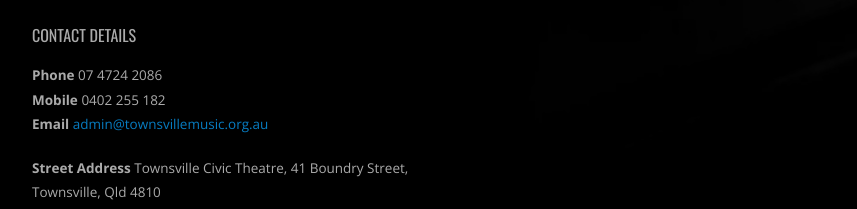
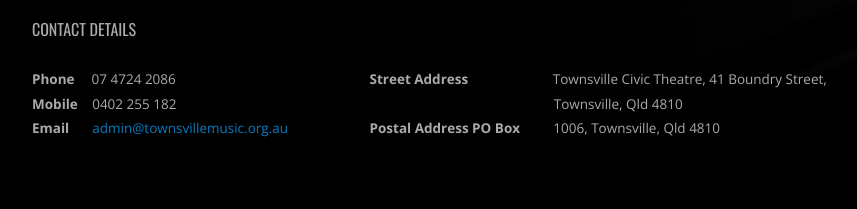
Before and after one commit to chrisshepherdson/cp1406-2010-a2, a PHP site: page /about.html in a window 1280 px wide. Shown: the part 524-733 px from the top of the page, without its empty margins (89-946 px from the left). Run offline with PHP 8.4, Linux system fonts and the light colour scheme.

Commit message:
Update style.css
Added 'about.html' specific styles

```diff
--- a/tcmc/css/style.css
+++ b/tcmc/css/style.css
@@ -311,7 +311,96 @@ img {
     border: solid 5px #FFF;
 }
 
+/* -------- About ---------- */
+.about-content {
+    margin-top: 4em;
+}
 
+    /* About intro */
+    .about-intro {
+
+    }
+
+    .about-intro-image {
+        width: 254px;
+        height: 180px;
+        float: left;
+        margin-right: 2em;
+        margin-bottom: 4em
+    }
+
+    .about-intro-image img{
+        width: 254px;
+        height: 180px;
+        border: solid 5px darkgray;
+    }
+
+    /* About contact */
+    .about-contact {
+        clear: both;
+    }
+
+    .about-contact-info-1 {
+        width: 25em;
+        float: left
+    }
+
+    .about-contact-info-2 {
+        width: 35em;
+        float: left
+    }
+
+    #info-contact-phone {
+        padding-left: 1.0em;
+    }
+
+    #info-contact-mobile {
+        padding-left: 0.8em;
+    }
+
+    #info-contact-email {
+        padding-left: 1.45em;
+    }
+
+    #info-contact-address1 {
+        padding-left: 6em;
+    }
+
+    #info-contact-address2 {
+        padding-left: 13.65em;
+    }
+
+    #info-contact-postal {
+        padding-left: 2.2em;
+    }
+
+    /* About Looking Back */
+    .about-lookingback-image {
+        width: 510px;
+        margin-left: auto;
+        margin-right: auto;
+    }
+
+    .about-lookingback-image img {
+        width: 510px;
+        border: solid 5px darkgray;
+        margin-top: 4em;
+        margin-bottom: 1em;
+    }
+
+    /* About History */
+    .about-history {
+        margin-top: 4em;
+    }
+
+    .about-history-table th {
+        vertical-align: top;
+        padding-right: 2em;
+    }
+
+    .about-history-table th, td {
+        padding-bottom: 2em;
+    }
 
 
 /*------------------------------ Footer ------------------------------*/
```
